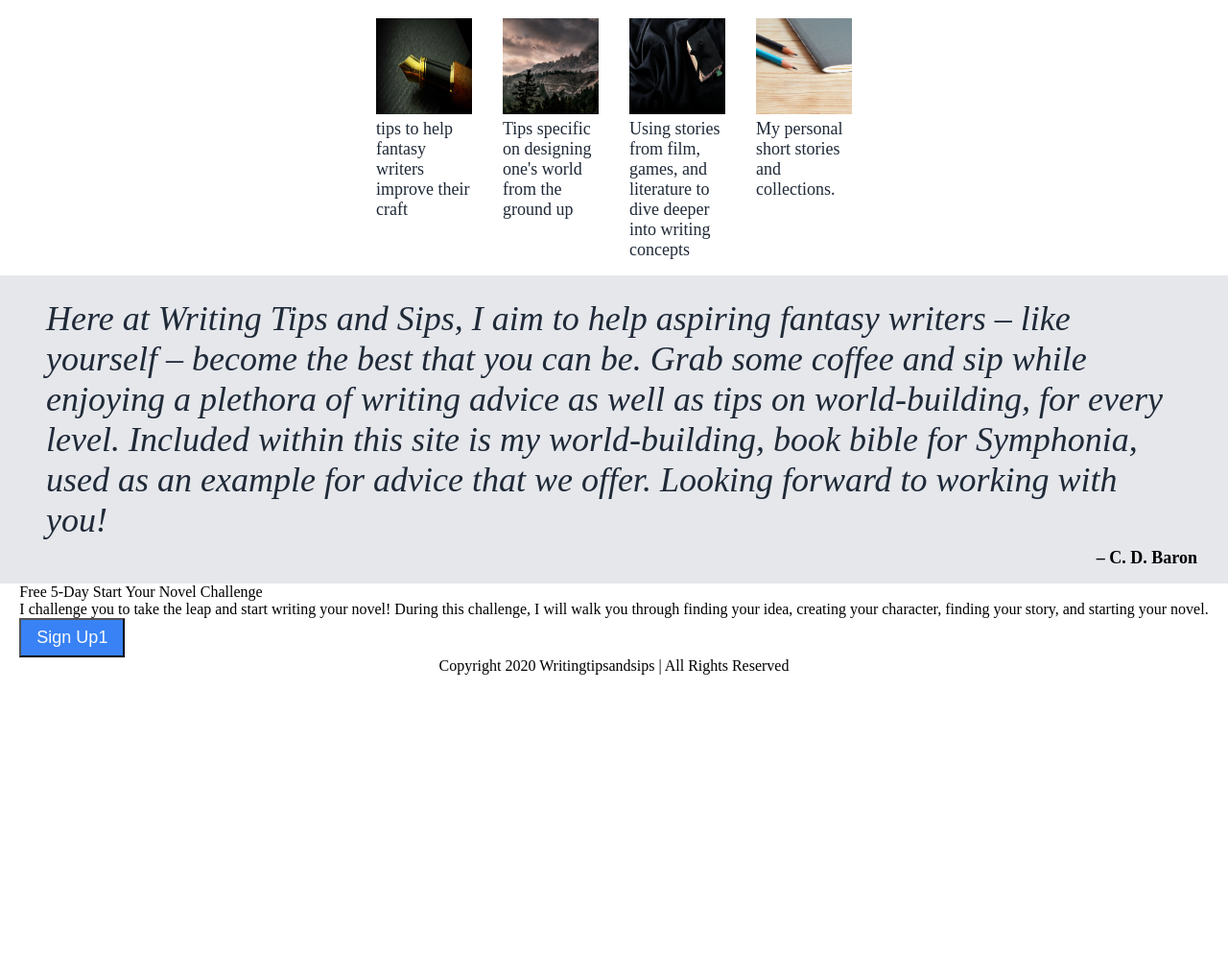
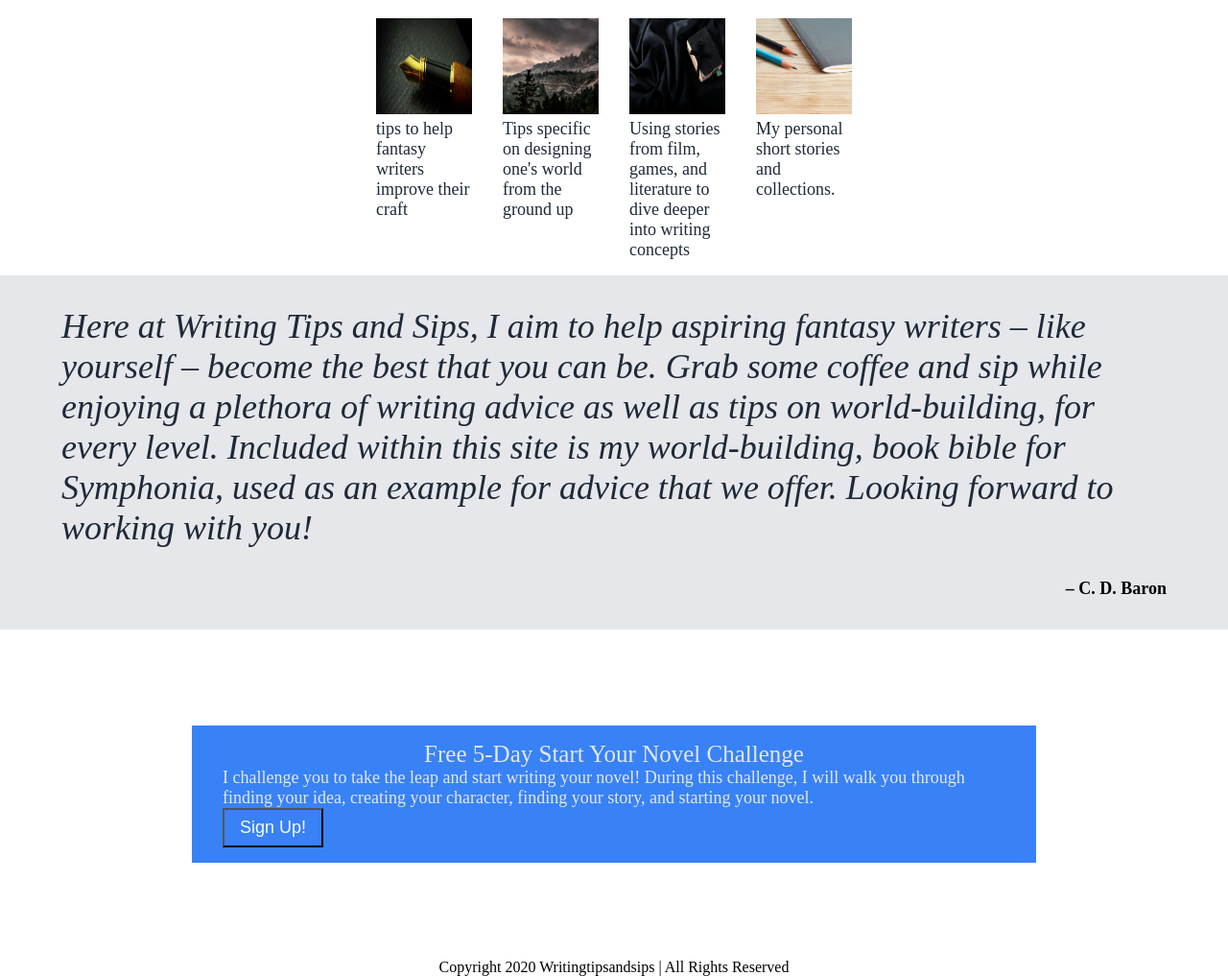
Before and after one commit to Kawasakininja17/Landing-Page-Project, a plain HTML site: page index.html in a window 1280 px wide. Shown: the part 670-1687 px from the top of the page at 96% size. Before the commit the page ends 1373 px from the top, so only its background shows below. Drawn offline with Linux system fonts and the light colour scheme.

Commit message:
get started on the CTA section

```diff
--- a/index.html
+++ b/index.html
@@ -71,7 +71,7 @@
     <div class="title">Free 5-Day Start Your Novel Challenge</div>
     <div class="copy">I challenge you to take the leap and start writing your novel!
         During this challenge, I will walk you through finding your idea, creating your character, finding your story, and starting your novel.</div>
-    <button>Sign Up1</button>
+    <button>Sign Up!</button>
 </div>
 
 </div>
--- a/style.css
+++ b/style.css
@@ -115,11 +115,31 @@ h2 {
     font-weight: lighter;
     color: #1f2937;
     margin: auto;
-    padding: 8px 16px;
+    padding: 16px 32px;
 }
 
 .author {
     font-size: 18px;
     font-weight: bolder;
+    padding: 16px 32px;
     align-self: flex-end;
 }
+
+.CTA {
+    background-color: #3882F6;
+    margin: 100px 200px;
+    padding: 16px 32px;
+    color: #E5E7EB;
+    display: flex;
+    flex-direction: column;
+    align-items: center;
+    justify-content: center;
+}
+
+.copy {
+    font-size: 18px;
+}
+
+.title {
+    font-size: 25px
+}
```
